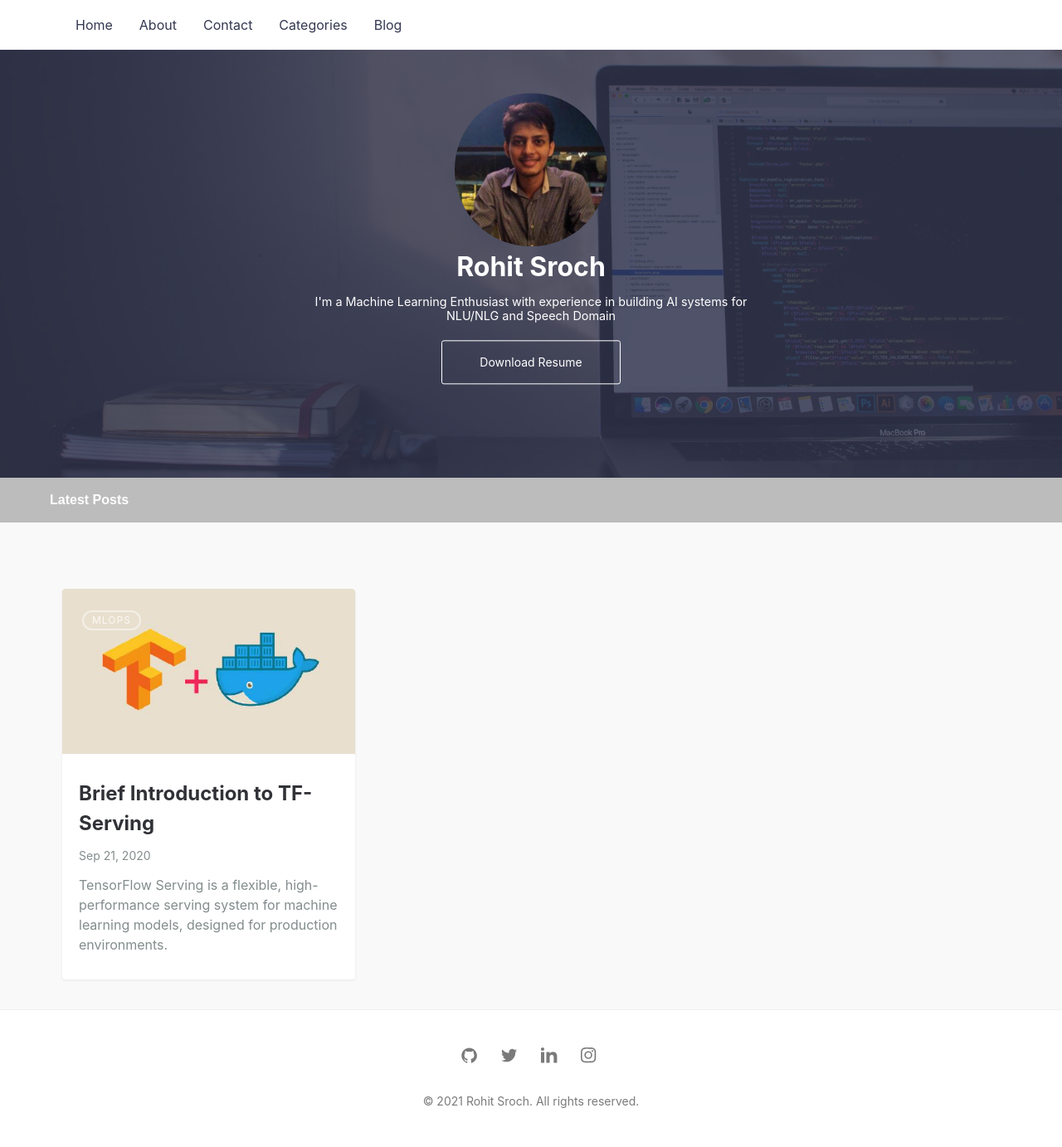
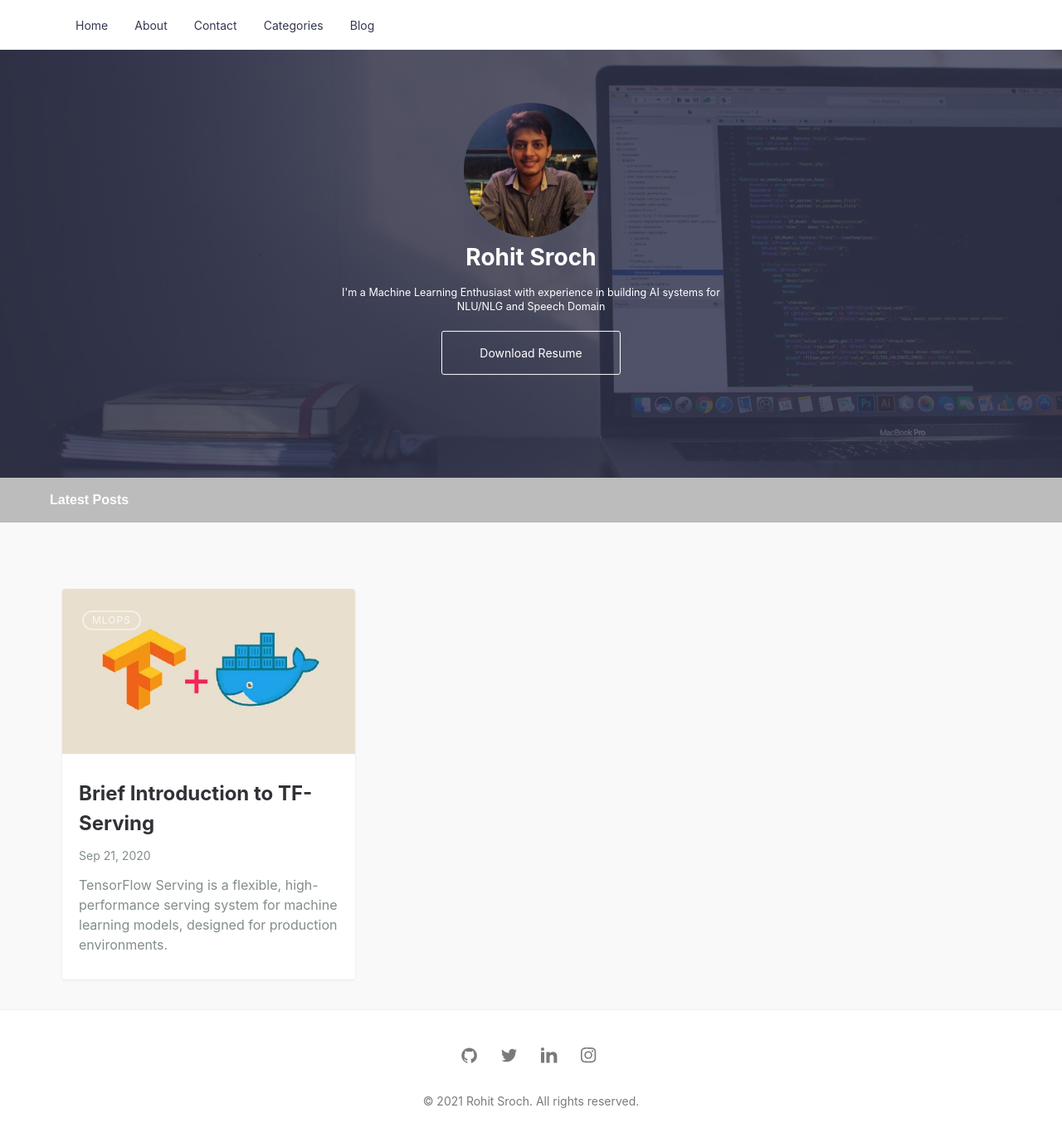
Before and after one commit to rohitsroch/rohitsroch.github.io, a Jekyll site: the page built from index.md, in a window 1280 px wide. Shown: the whole page at 83% size. Built offline with Jekyll 4.4.1, drawn with Linux system fonts in a browser that asks for light colours.

Commit message:
font size change

```diff
--- a/assets/css/main.css
+++ b/assets/css/main.css
@@ -461,7 +461,7 @@
 @media only screen and (min-width: 62em) {
     .container {
         margin: 0 auto;
-        max-width: 960px
+        max-width: 940px
     }
 }
 
@@ -566,7 +566,8 @@
     left: 0;
     width: 100%;
     height: auto;
-    background: #fff
+    background: #fff;
+    font-size: 14px;
 }
 
 .header__link {
@@ -1517,7 +1518,8 @@
     color: rgba(255, 255, 255, 0.8);
     width: 100%;
     max-width: 90%;
-    z-index: 1
+    z-index: 1;
+    font-size: 14px;
 }
 
 @media only screen and (min-width: 48em) {
```
